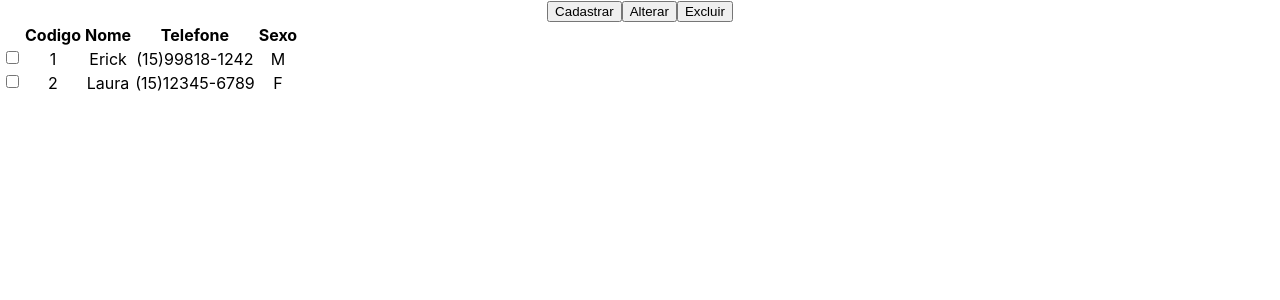
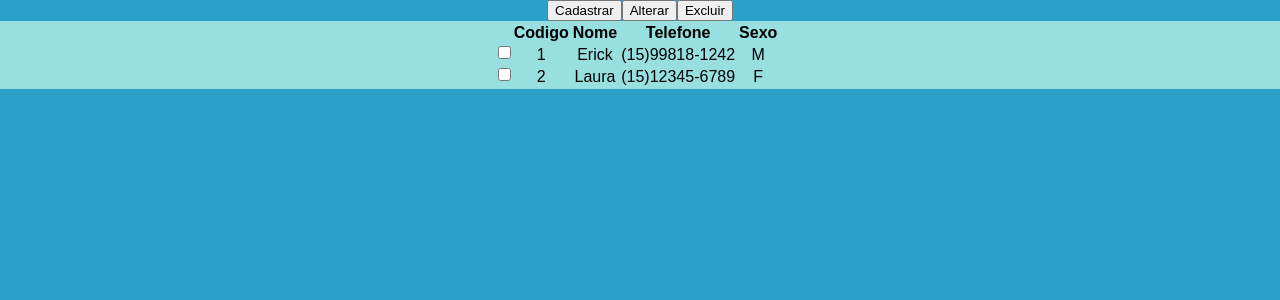
Before and after one commit to ErickEscagion/contact_list, a React (Create React App) app: page / in a window 1280 px wide. Shown: the top 300 px of the page. Built offline with nearby package versions, Linux system fonts and the light colour scheme.

Commit message:
base css created

```diff
--- a/src/App.css
+++ b/src/App.css
@@ -1,3 +1,22 @@
-.App {
+* {
+  box-sizing: border-box;
   text-align: center;
+  margin: auto;
 }
+
+:root{
+  --color1 : #320b09;
+  --color2 : #573612;
+  --color3 : #2ba0c8;
+  --color4 : #2bc5c8;
+  --color5 : #98dfdf;
+}
+
+body{
+  font-family: sans-serif;
+  background-color: var(--color3);
+}
+
+.table{
+  background-color:  var(--color5);
+}
```
